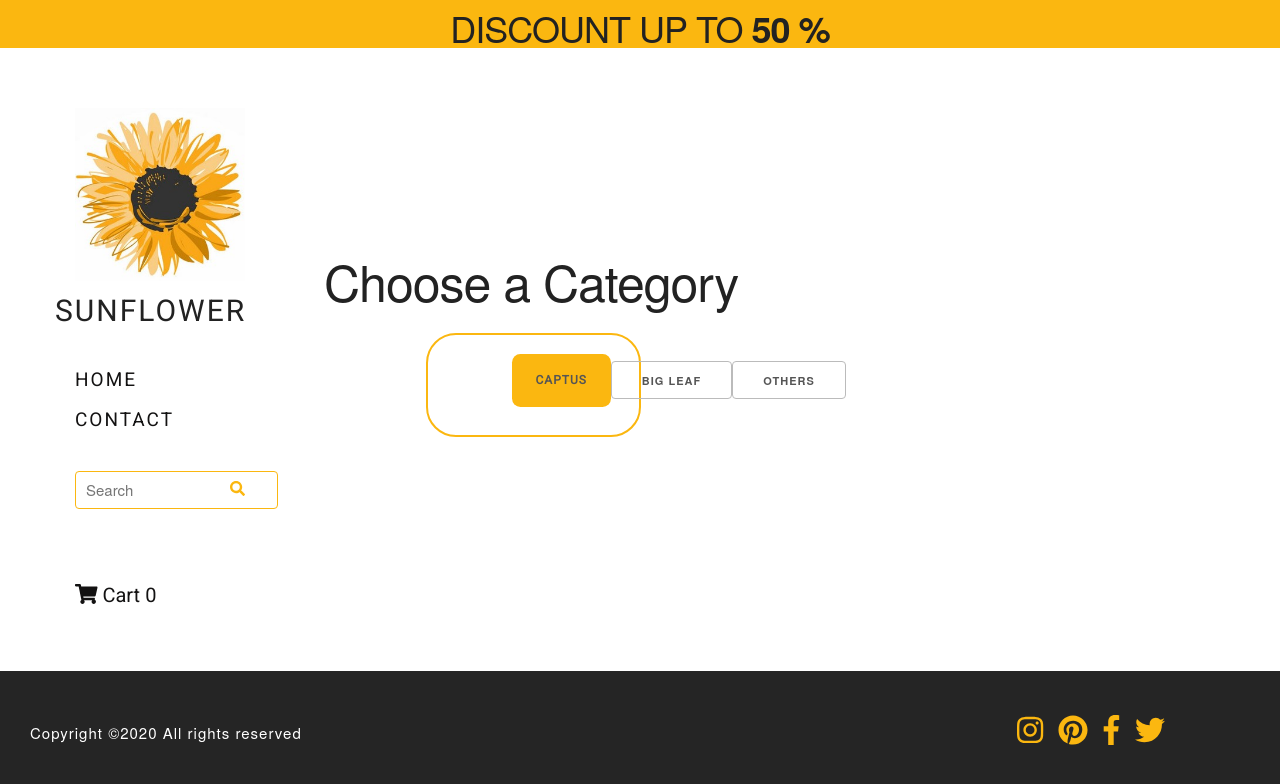
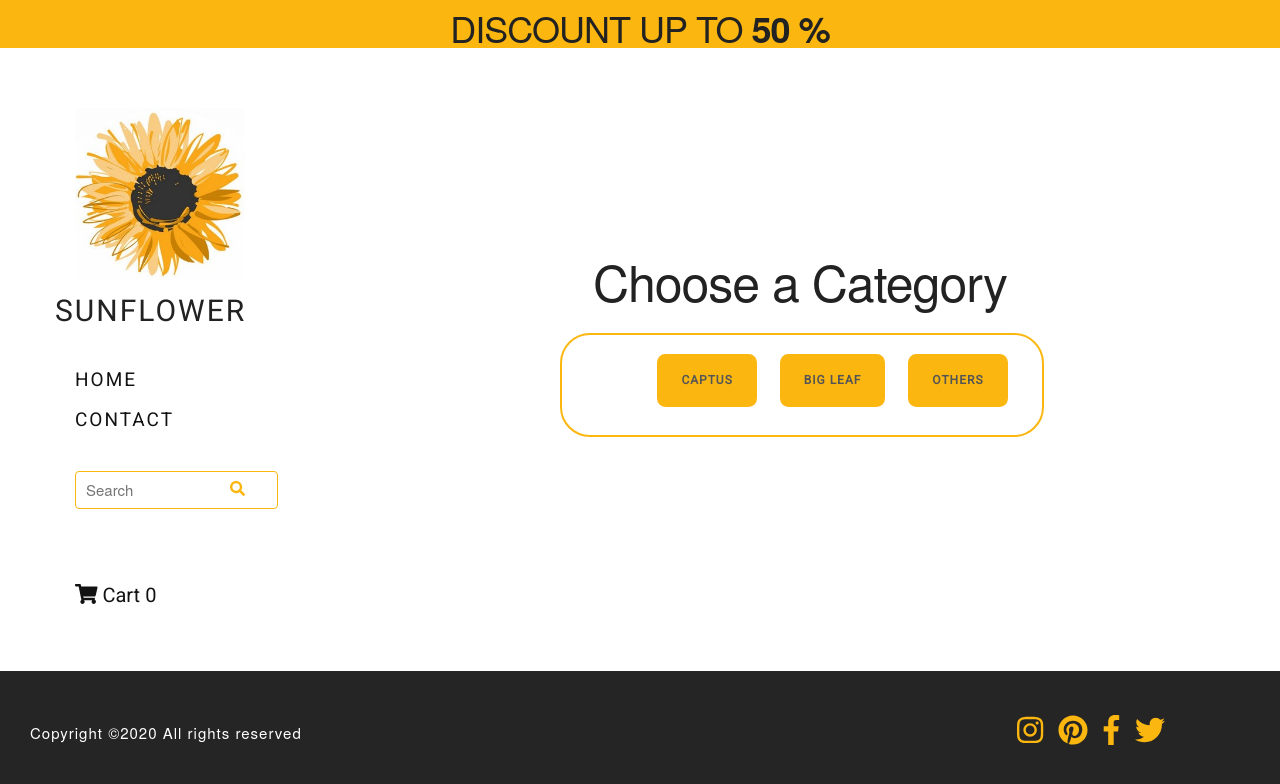
Before and after one commit to angelicamolero/OnlineShop, a React (Create React App) app: page / in a window 1280 px wide. Shown: the top 784 px of the page. Built offline with nearby package versions, Linux system fonts and the light colour scheme; no server answers; the database is empty.

Commit message:
last categories fix

```diff
--- a/src/components/Categories.js
+++ b/src/components/Categories.js
@@ -5,7 +5,7 @@ import {Link} from 'react-router-dom';
 const Categories = () => {
 
     return(
-        <div classNameName="container">
+        <div className="container">
         <div className="row contact-headline">
             <h3>Choose a Category</h3>
         </div>
@@ -18,14 +18,14 @@ const Categories = () => {
                     >Captus</button>
                 </Link>
           </div>
-          <div classNameName="category">
+          <div className="category">
                 <Link
                     to={`/categories/leaf`}
                 >
                     <button>Big Leaf</button>
                 </Link>
           </div>
-          <div classNameName="category">
+          <div className="category">
                 <Link
                     to={`/categories/others`}
                 >
```
